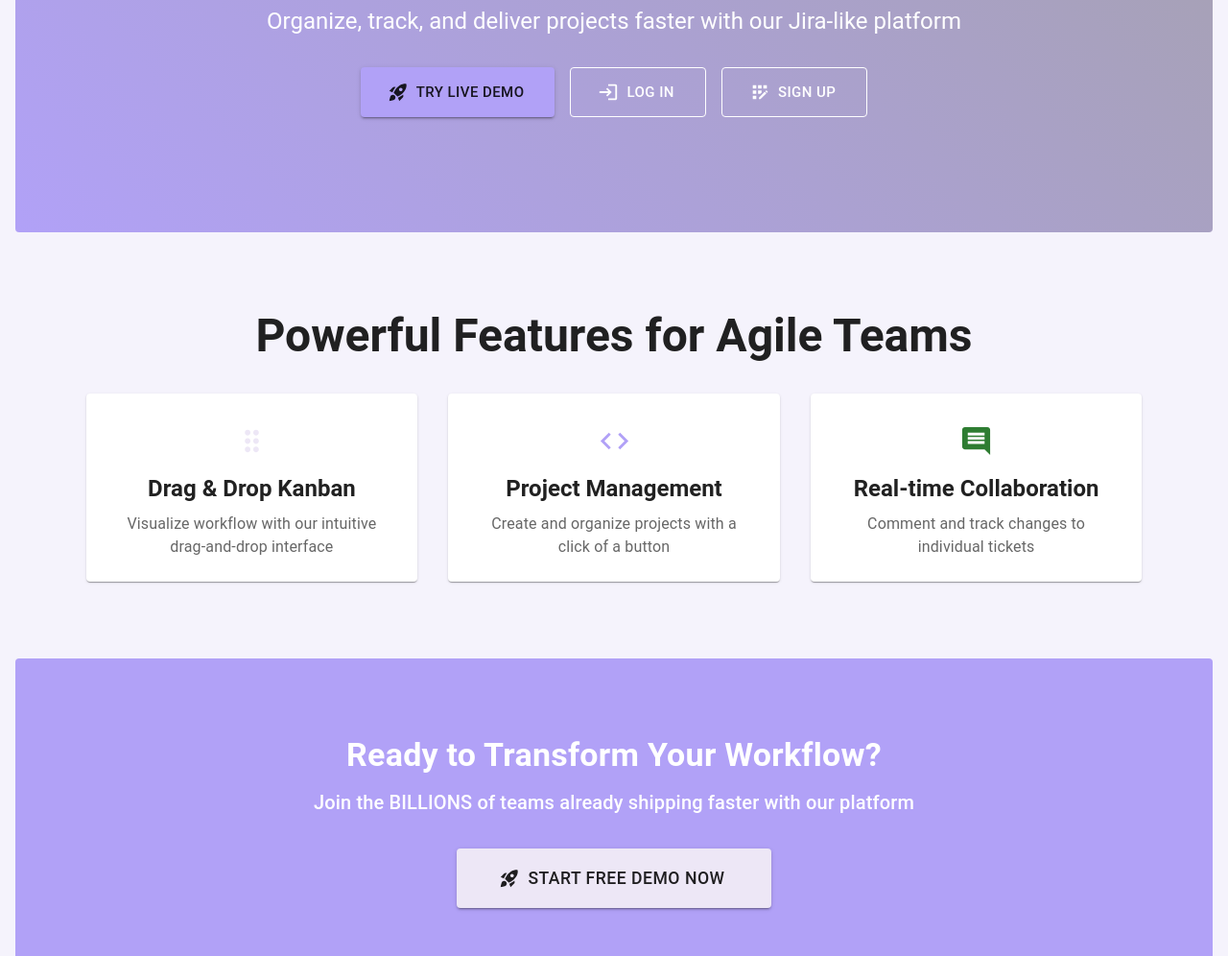
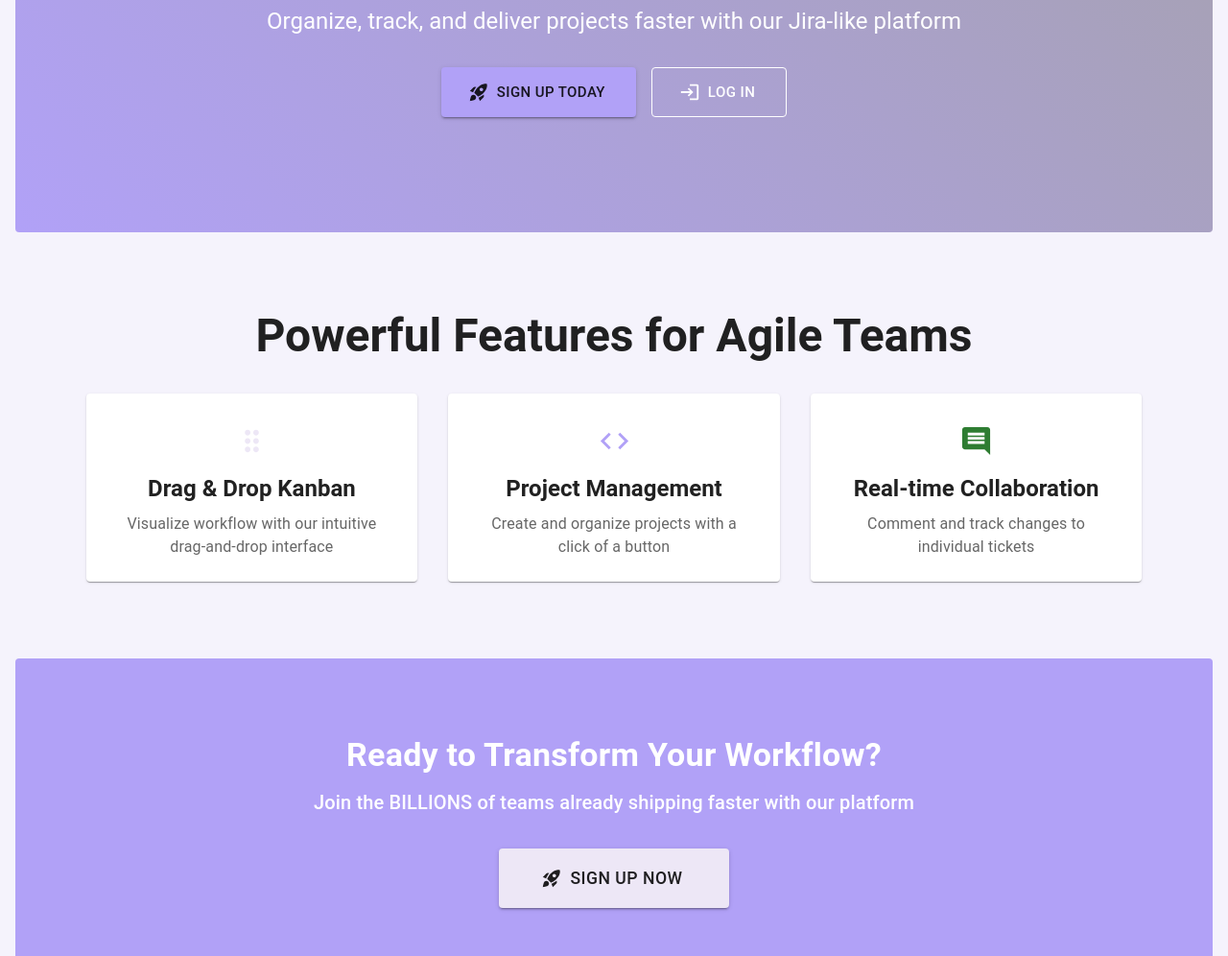
Before and after one commit to 241209-NET/JJIMP.FRONTEND, a React (Vite) app: page / in a window 1280 px wide. Shown: the part 359-1355 px from the top of the page at 96% size. Built offline with nearby package versions, Linux system fonts and the light colour scheme; no server answers.

Commit message:
debugging login and logout and protecting fetches behind token

```diff
--- a/src/App.tsx
+++ b/src/App.tsx
@@ -10,7 +10,6 @@ import IssueBoard from "./pages/IssueBoard";
 import UserList from "./pages/UserList";
 import Project2 from "./pages/Project2";
 import { useEffect } from "react";
-import { useAuth } from "./util/auth/AuthContext";
 import Profile from "./pages/Profile";
 import axios from "axios";
 import { useCurrentUserStore } from "./util/store/currentUserStore";
@@ -19,20 +18,19 @@ import { useUserStore } from "./util/store/userStore";
 import { useIssueStore } from "./util/store/issueStore";
 import { mapIssueStatus } from "./util/mockdata/mockData";
 
+const token = localStorage.getItem("token");
 const baseURL = import.meta.env.VITE_BASE_URL;
 
 //Adding route protection
 const ProtectedRoute = ({ children }: { children: JSX.Element }) => {
-  const { id } = useAuth();
-  if (!id) {
+  if (!token) {
     return <Navigate to="/login" replace />;
   }
   return children;
 };
 
 const AuthRoute = ({ children }: { children: JSX.Element }) => {
-  const { id } = useAuth();
-  if (id) {
+  if (token) {
     return <Navigate to="/" replace />;
   }
   return children;
@@ -47,7 +45,6 @@ export default function App() {
   useEffect(() => {
     //autologin
     const autoLogin = async () => {
-      const token = localStorage.getItem("token");
       if (token) {
         try {
           // Fetch user details using the new "current" endpoint
@@ -67,8 +64,6 @@ export default function App() {
       }
     };
     autoLogin();
-
-    // if there's a user logged in
 
     //fetch users,projects,issues and store in zustand
     const fetchProjects = async () => {
@@ -105,9 +100,11 @@ export default function App() {
       }
     };
 
-    fetchIssues();
-    fetchProjects();
-    fetchUsers();
+    if (token) {
+      fetchIssues();
+      fetchProjects();
+      fetchUsers();
+    }
   }, []);
 
   return (
--- a/src/pages/Home.tsx
+++ b/src/pages/Home.tsx
@@ -1,5 +1,4 @@
 import { useNavigate } from "react-router";
-import { useCurrentUserStore } from "../util/store/currentUserStore";
 import {
   Box,
   Button,
@@ -15,22 +14,11 @@ import {
   Comment,
   RocketLaunch,
   Login,
-  AppRegistration,
 } from "@mui/icons-material";
 
 export default function Home() {
   const navigate = useNavigate();
-  const { setCurrentUser } = useCurrentUserStore();
   const theme = useTheme();
-
-  const handleSimulatedLogin = () => {
-    setCurrentUser({
-      id: 42069,
-      name: "Test User",
-      email: "test@example.com",
-    });
-    navigate("/project");
-  };
 
   const handleSignUp = () => {
     navigate("/register");
@@ -91,10 +79,10 @@ export default function Home() {
               color="secondary"
               size="large"
               startIcon={<RocketLaunch />}
-              onClick={handleSimulatedLogin}
+              onClick={handleSignUp}
               sx={{ px: 4, py: 1.5 }}
             >
-              Try Live Demo
+              Sign up Today
             </Button>
             <Button
               variant="outlined"
@@ -105,16 +93,6 @@ export default function Home() {
               sx={{ px: 4, py: 1.5 }}
             >
               Log in
-            </Button>
-            <Button
-              variant="outlined"
-              color="inherit"
-              size="large"
-              startIcon={<AppRegistration />}
-              onClick={handleSignUp}
-              sx={{ px: 4, py: 1.5 }}
-            >
-              Sign Up
             </Button>
           </Box>
         </Container>
@@ -203,10 +181,10 @@ export default function Home() {
             color="primary"
             size="large"
             startIcon={<RocketLaunch />}
-            onClick={handleSimulatedLogin}
+            onClick={handleSignUp}
             sx={{ px: 6, py: 2, fontSize: "1.1rem" }}
           >
-            Start Free Demo Now
+            Sign up Now
           </Button>
         </Container>
       </Box>
--- a/src/pages/Login.tsx
+++ b/src/pages/Login.tsx
@@ -16,19 +16,19 @@ export default function Login() {
   const [name, setName] = useState<string>("");
   const [email, setEmail] = useState<string>("");
   const [password, setPassword] = useState<string>("");
-  const { id, login } = useAuth();
+  const { login } = useAuth();
   const navigate = useNavigate();
   const { SnackAlert } = useSnackAlert();
-
-  // If the user is already logged in, redirect them to the home page
-  useEffect(() => {
-    if (!!id) navigate("/");
-  }, [id]);
 
   /** Handle form submission when user clicks login button */
   const handleLogin = async () => {
     setIsLoading(true);
     await login({ name, email, password });
+
+    navigate("/");
+
+    //refreshing app
+    window.location.reload();
 
     setIsLoading(false);
   };
--- a/src/util/auth/AuthContext.tsx
+++ b/src/util/auth/AuthContext.tsx
@@ -79,6 +79,8 @@ export function AuthProvider({ children }: { children: ReactNode }) {
   const logout = () => {
     clearCurrentUser();
     localStorage.removeItem("token");
+    //refreshing app
+    window.location.reload();
   };
 
   const setName = (name: string) => {
```
